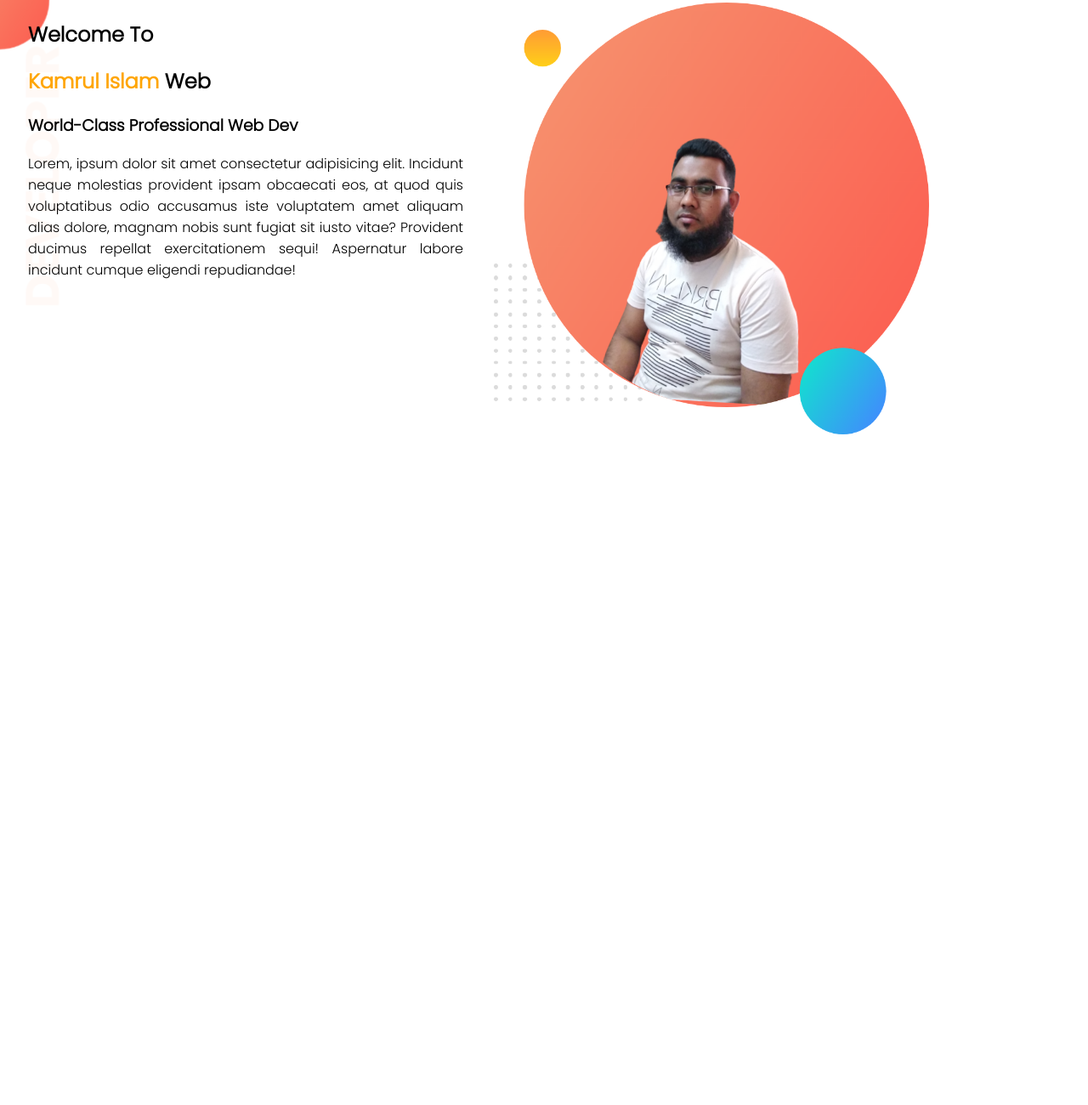
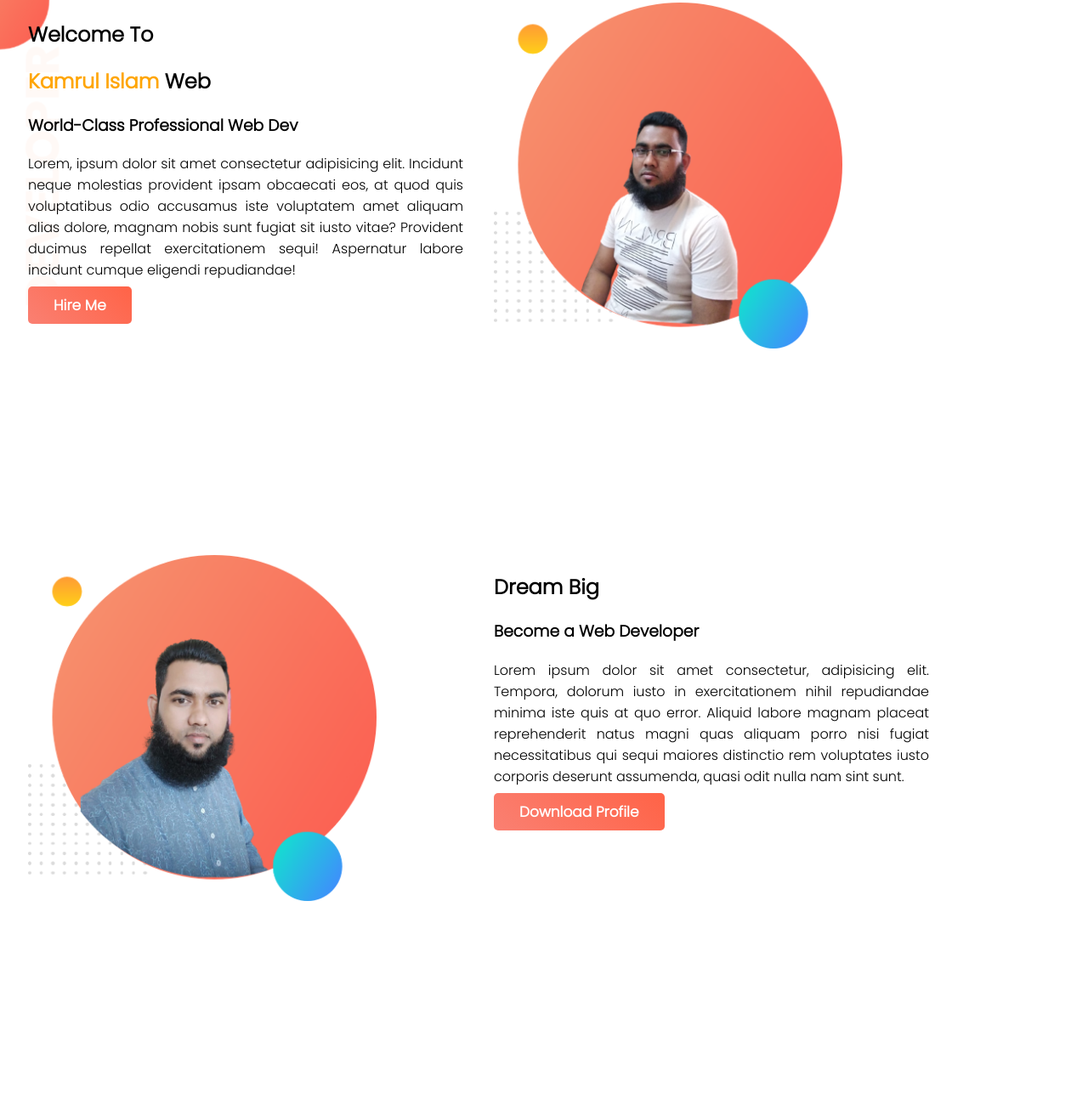
Before and after one commit to kamrulislambd/web-portfolio-1, a plain HTML site: page index.html in a window 1280 px wide. Shown: the whole page at 85% size. Before the commit the page ends 800 px from the top, so only its background shows below. Drawn offline with Linux system fonts and the light colour scheme.

Commit message:
dream-area update

```diff
--- a/index.html
+++ b/index.html
@@ -15,12 +15,24 @@
     <h1><span class="name-highlight">Kamrul Islam</span> Web</h1>
     <h3>World-Class Professional Web Dev</h3>
     <p>Lorem, ipsum dolor sit amet consectetur adipisicing elit. Incidunt neque molestias provident ipsam obcaecati eos, at quod quis voluptatibus odio accusamus iste voluptatem amet aliquam alias dolore, magnam nobis sunt fugiat sit iusto vitae? Provident ducimus repellat exercitationem sequi! Aspernatur labore incidunt cumque eligendi repudiandae!</p>
+    <a href="http://fiverr.com">Hire Me</a>
 
         </div>
         <div class="half-width">
             <img src="images/portfolio-right.png" alt="Kamrul Islam">
         </div>
     </section>
+    <section class="dream-area">
+        <div class="half-width">
+            <img src="images/portfolio.png" alt="Kamrul Islam">
+        </div>
+        <div class="half-width">
+            <h1>Dream Big</h1>
+            <h3>Become a Web Developer</h3>
+            <p>Lorem ipsum dolor sit amet consectetur, adipisicing elit. Tempora, dolorum iusto in exercitationem nihil repudiandae minima iste quis at quo error. Aliquid labore magnam placeat reprehenderit natus magni quas aliquam porro nisi fugiat necessitatibus qui sequi maiores distinctio rem voluptates iusto corporis deserunt assumenda, quasi odit nulla nam sint sunt.</p>
+            <a href="http://fiverr.com">Download Profile</a>
+        </div>
+    </section>
 
 </body>
 </html>
--- a/style.css
+++ b/style.css
@@ -9,6 +9,7 @@ body{
 }
 section{
     min-height: 500px;
+    padding-bottom: 150px;
 }
 
 .name-highlight{
@@ -24,5 +25,18 @@ p{
     padding: 3px;
 }
 .half-width img{
-    width: 100%;
+    width: 80%;
 }
+a{
+    text-decoration: none;
+    background-image: linear-gradient(45deg, salmon, tomato);
+    font-size: 17px;
+    color: white;
+    font-weight: 700;
+    padding: 10px 30px;
+    border-radius: 5px;
+}
+a:hover{
+    background-image: linear-gradient(45deg, tomato, salmon);
+    color: whitesmoke;
+}
```
